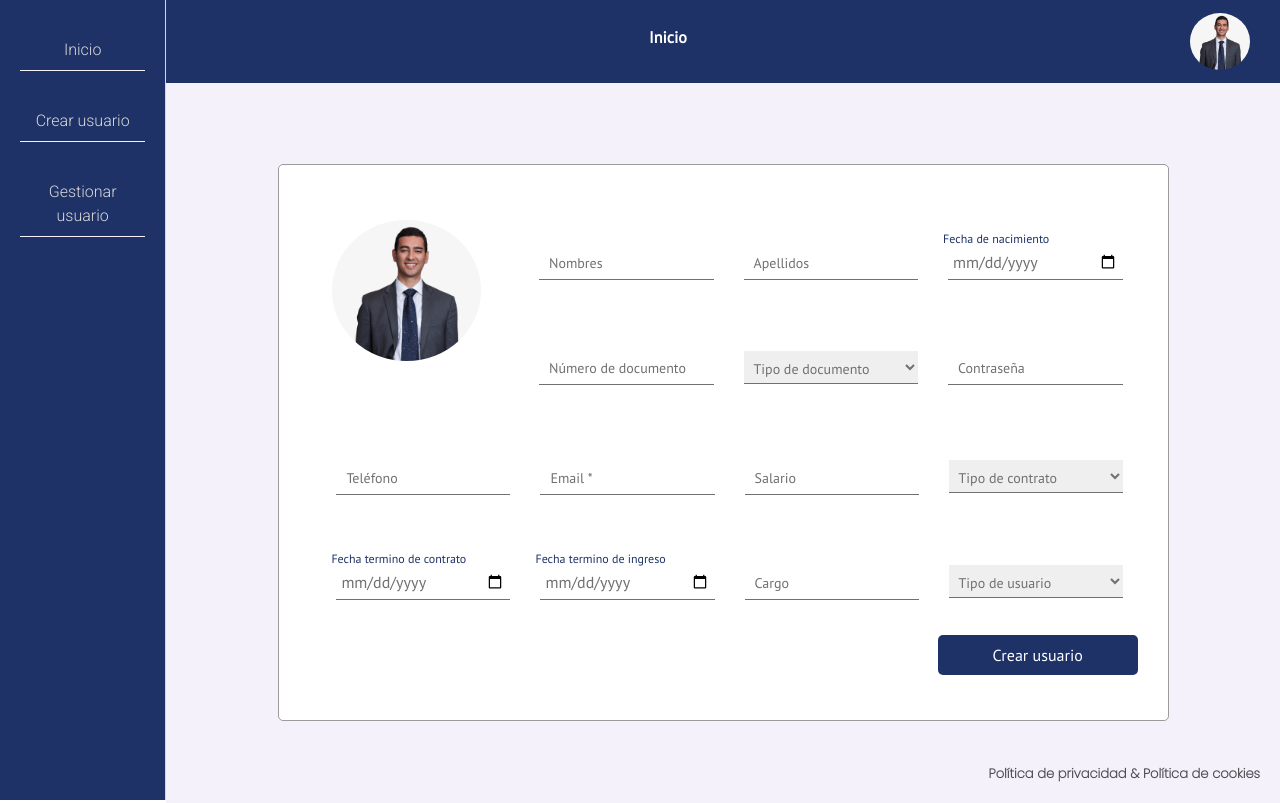
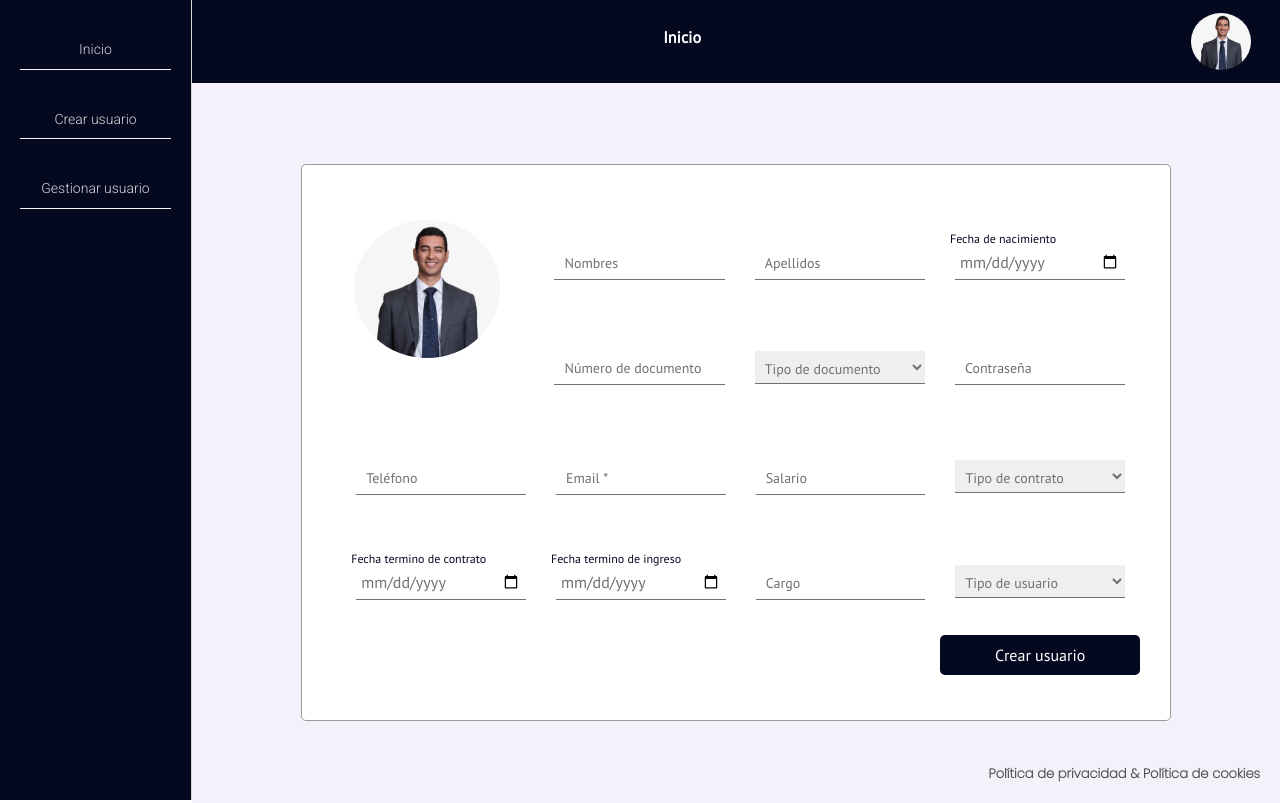
Before and after one commit to Angelicax20/-management_employee, a Flask app: template templates/crear-usuario.html in a window 1280 px wide. Run offline with Flask 2, Linux system fonts and the light colour scheme; the template is opened without the code that fills it: values that come from a table or form of the project are taken from there, others are empty; some libraries are stand-ins or nearby versions.

Commit message:
cambios manuel

```diff
--- a/app.py
+++ b/app.py
@@ -55,7 +55,7 @@ def crear_usuario():
             }
 
             if request.method == 'GET':
-
+                titulo = 'Registro de datos'
                 if request.args.get('accion') == 'edicionUsuario':
                     accionGlobal = 'editarUsuario'
                 else:
@@ -74,11 +74,12 @@ def crear_usuario():
 
                     parametrosURL['datosUsuario'] = resultadoUpdate
                     parametrosURL['accion'] = 'editar'
+                    titulo='Edición de usuario'
 
-                return render_template('crear-usuario.html', prueba=frm, titulo='Registro de datos', parametros = parametrosURL)
+                return render_template('crear-usuario.html', prueba=frm, titulo=titulo, parametros = parametrosURL)
 
             else:
-
+                titulo = 'Registro de datos'
                 nombres = escape(request.form['nombres'])
                 apellidos = escape(request.form['apellidos'])
                 fechaNacimiento = escape(request.form['fechaNacimiento'])
@@ -141,6 +142,8 @@ def crear_usuario():
                         parametrosURL['descripcion'] = "Actualización exitosa"
 
                         idUsuario = ''
+
+                    titulo = 'Edición de usuario'
 
 
                 return render_template('crear-usuario.html', prueba=frm, titulo='Registro de datos', parametros = parametrosURL)
--- a/static/css/estilos.css
+++ b/static/css/estilos.css
@@ -1,5 +1,5 @@
 :root {
-    --colorFondo1: #1e3267;
+    --colorFondo1: #040920;
     --colorFondo2: #f4f1fa;
     --colorFuente1: #d8d8d8;
     --colorFuente2: #707070;
@@ -19,7 +19,7 @@ body {
 
 .menu-lateral {
     background: var(--colorFondo1);
-    width: 13%;
+    width: 15%;
     height: 100vh;
     border-right: 1px solid var(--colorFuente1);
     padding: 30px 20px;
@@ -42,7 +42,7 @@ body {
     color: var(--colorFuente1);
     text-decoration: none;
     font-family: 'Roboto', sans-serif;
-    font-size: 16px;
+    font-size: 14px;
 }
 
 .menu-lateral nav ul li a:hover {
@@ -50,7 +50,7 @@ body {
 }
 
 .contenedor {
-    width: 87%;
+    width: 85%;
     min-height: 100vh;
 }
 
@@ -429,7 +429,7 @@ form .element input[type="date"]~label {
 .gestionUsuarios .contenedorTable table .acciones button,
 .gestionUsuarios .contenedorTable table .acciones a {
     border: none;
-    background-color: #2681d6;
+    background-color: var(--colorFondo1);
     border-radius: 3px;
     padding: 4px 10px;
 }
--- a/templates/crear-usuario.html
+++ b/templates/crear-usuario.html
@@ -275,4 +275,31 @@
 
         </script>
     {% endif %}
+
+    <script>
+
+        document.addEventListener('DOMContentLoaded', function(){
+            const fecha = new Date();
+            let year = fecha.getFullYear();
+            let month = fecha.getMonth();
+            let day = fecha.getDay();
+            let date = fecha.getDate();
+
+            if (parseInt(month) < 10) {
+                month = '0'+month;
+            }
+
+            if (parseInt(day) < 10) {
+                day = '0'+day;
+            }
+
+            let fechas = year+'-'+month+'-'+day;
+
+            document.querySelector('#fechaNacimiento').setAttribute('max',fechas);
+            document.querySelector('#fechaTerminoContrato').setAttribute('max',fechas);
+            document.querySelector('#fechaIngreso').setAttribute('max',fechas);
+            document.querySelector('#fechaNacimiento').setAttribute('min','1950-01-01');
+
+        })
+    </script>
 {% endblock %}
```
